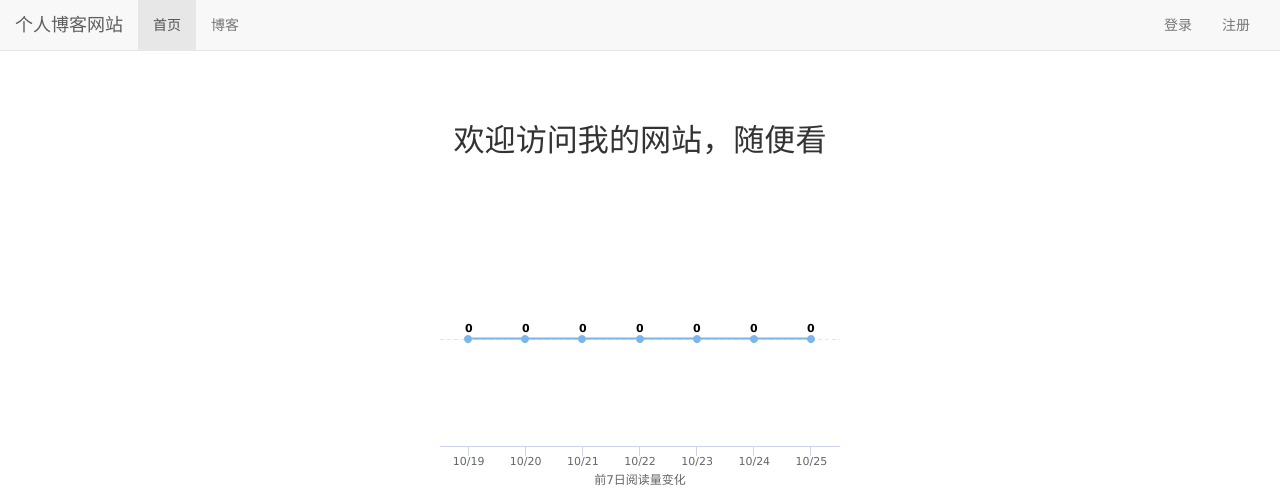
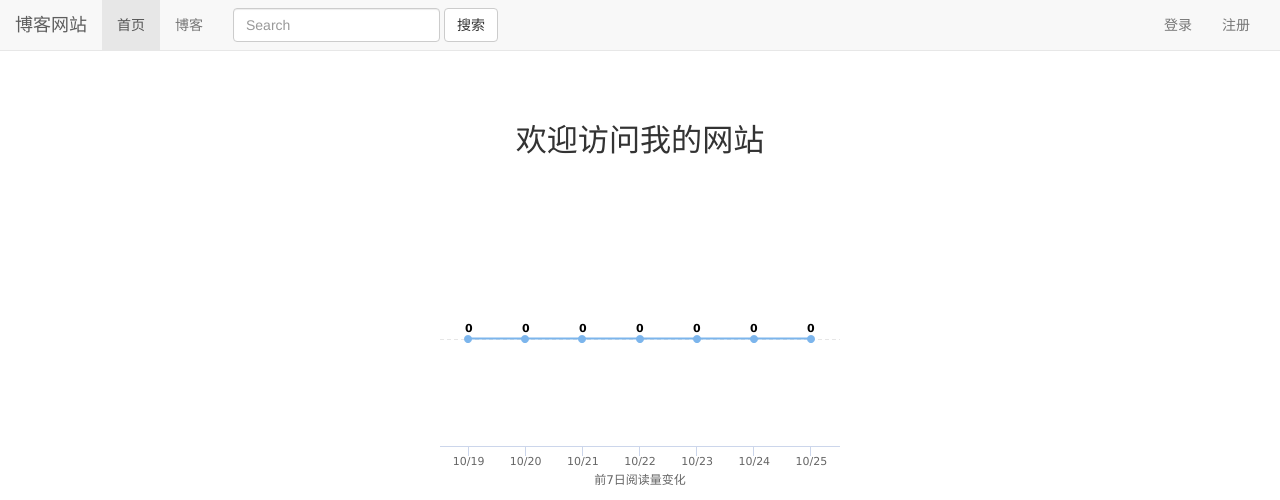
Before and after one commit to boxinlvv/django_mysite, a Django app: page / in a window 1280 px wide. Shown: the top 500 px of the page. Run offline with Django 3.2, Linux system fonts and the light colour scheme; data that the repository does not hold is empty; parts of the project's set-up code (start-up, migrations or seed data) failed here and were passed over; some libraries are stand-ins or nearby versions.

Commit message:
add search

```diff
--- a/mysite/blog/urls.py
+++ b/mysite/blog/urls.py
@@ -3,9 +3,9 @@ from . import views
 
 # start with blog
 urlpatterns = [
-    # http://localhost:8000/blog/
     path('', views.blog_list, name='blog_list'),
     path('<int:blog_pk>', views.blog_detail, name="blog_detail"),
     path('type/<int:blog_type_pk>', views.blogs_with_type, name="blogs_with_type"),
     path('date/<int:year>/<int:month>', views.blogs_with_date, name="blogs_with_date"),
+    path('search/', views.search, name="search"),
 ]
--- a/mysite/templates/base.html
+++ b/mysite/templates/base.html
@@ -16,7 +16,7 @@
     <div class="navbar navbar-default navbar-fixed-top" role="navigation">
         <div class="container-fluid">
             <div class="navbar-header">
-                <a class="navbar-brand" href="{% url 'home' %}">个人博客网站</a>
+                <a class="navbar-brand" href="{% url 'home' %}">博客网站</a>
                 <button class="navbar-toggle collapsed"  data-toggle="collapse" data-target="#navbar-collapse">
                     <span class="icon-bar"></span>
                     <span class="icon-bar"></span>
@@ -32,7 +32,12 @@
                         <a href="{% url 'blog_list' %}">博客</a>
                     </li>
                 </ul>
-
+                <form action="{% url 'search' %}" class="navbar-form navbar-left">
+                    <div class="form-group">
+                        <input type="text" name="searchword" class="form-control" placeholder="Search">
+                    </div>
+                    <button type="submit" class="btn btn-default">搜索</button>
+                </form>
                 <ul class="nav navbar-nav navbar-right">
                     {% if not user.is_authenticated %}
                         <li>
--- a/mysite/templates/home.html
+++ b/mysite/templates/home.html
@@ -13,7 +13,7 @@
 {% block nav_home_active %}active{% endblock %}
 
 {% block content %}
-    <h3 class="home-content">欢迎访问我的网站，随便看</h3>
+    <h3 class="home-content">欢迎访问我的网站</h3>
     <!-- 图表容器 DOM -->
     <div id="container"></div>
     <div class="hot-data">
```
Also changed, not shown: mysite/blog/views.py (+8 -1 lines).
